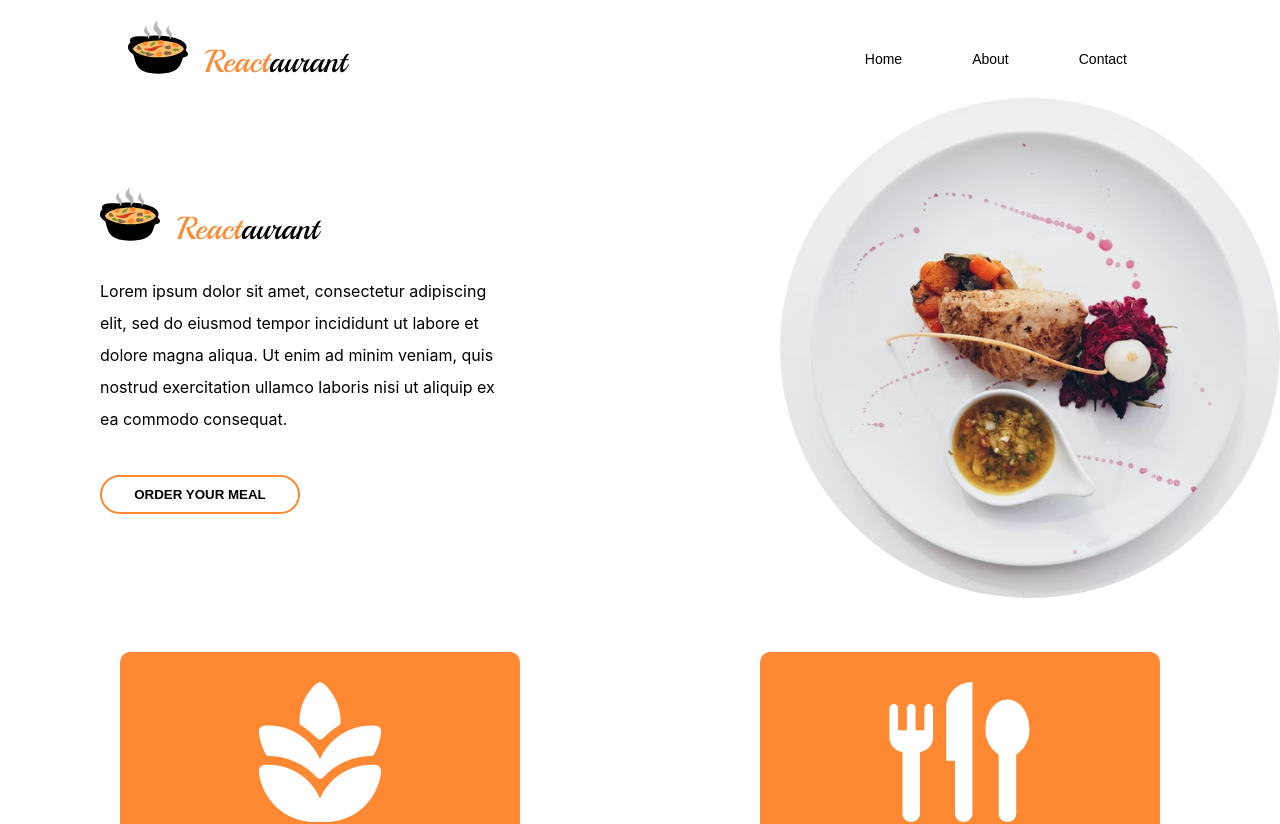
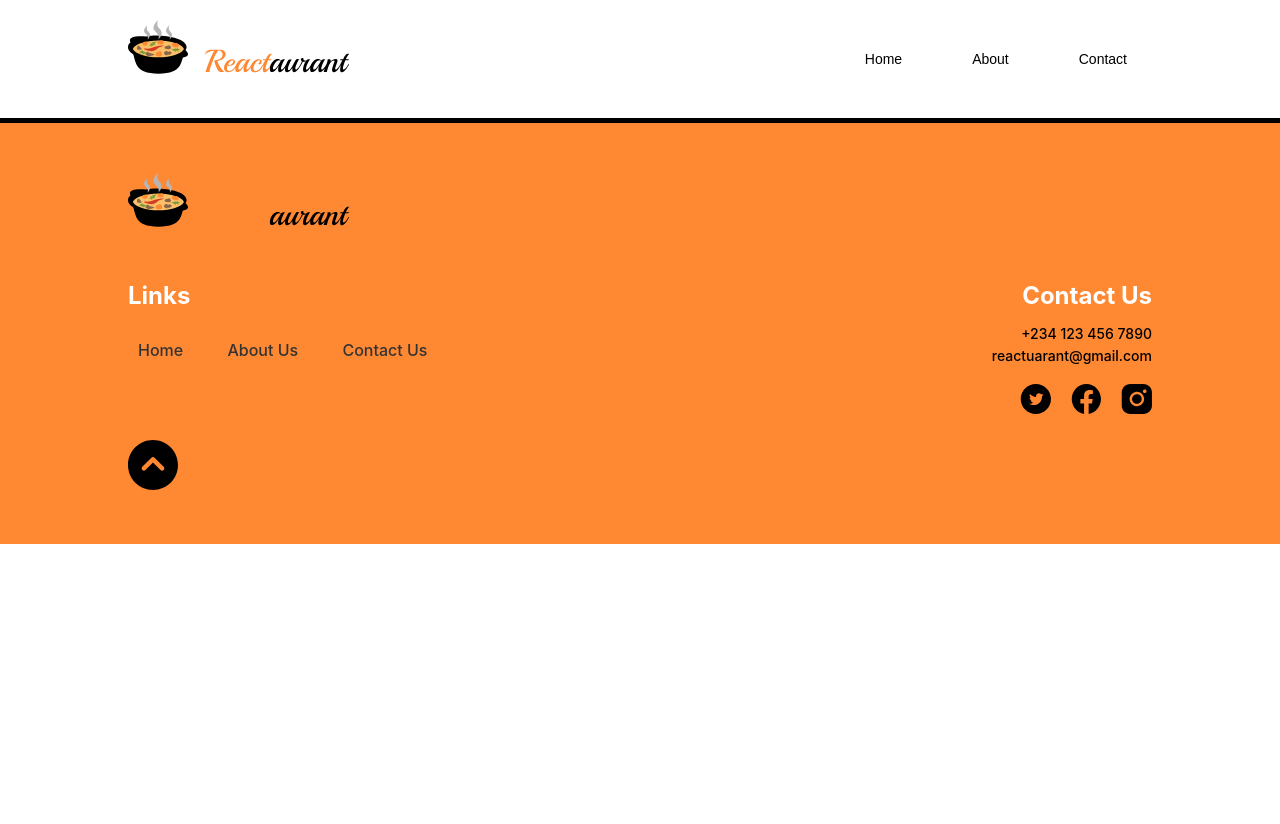
Before and after one commit to Damilare-Tolulope/kodecamp-task, a React (Create React App) app: page / in a window 1280 px wide. Shown: the top 824 px of the page. After the commit the page ends 800 px from the top, so only its background shows below. Built offline with nearby package versions, Linux system fonts and the light colour scheme.

Commit message:
Home route

```diff
--- a/src/App.js
+++ b/src/App.js
@@ -11,7 +11,7 @@ const App = () => {
     <>
         <Header />
         <Routes>
-          <Route exact path="/" element={<Home />} />
+          <Route exact path="/kodecamp-task" element={<Home />} />
           <Route path="/about" element={<About />} />
           <Route path="/contact" element={<Contact />} />
         </Routes>
--- a/src/components/stage12/ui/Footer.js
+++ b/src/components/stage12/ui/Footer.js
@@ -20,7 +20,7 @@ const Footer = () => {
         <div className="footer-links">
           <h2>Links</h2>
           <div>
-          <Link onClick={() => backtotop('nav')} to="/"> Home </Link>
+          <Link onClick={() => backtotop('nav')} to="/kodecamp-task"> Home </Link>
           <Link onClick={() => backtotop('nav')} to="/about"> About Us </Link>
           <Link onClick={() => backtotop('nav')} to="/contact"> Contact Us </Link>
           </div>
--- a/src/components/stage12/ui/Header.js
+++ b/src/components/stage12/ui/Header.js
@@ -5,9 +5,9 @@ import { Link } from 'react-router-dom'
 const Header = () => {
   return (
     <header id="nav">
-      <Link to="/"><img src={logo} alt={logo} /></Link>
+      <Link to="/kodecamp-task"><img src={logo} alt={logo} /></Link>
       <ul className='links'>
-        <li><Link to="/">Home</Link></li>
+        <li><Link to="/kodecamp-task">Home</Link></li>
         <li><Link to="/about">About</Link></li>
         <li><Link to="/contact">Contact</Link></li>
       </ul>
```
